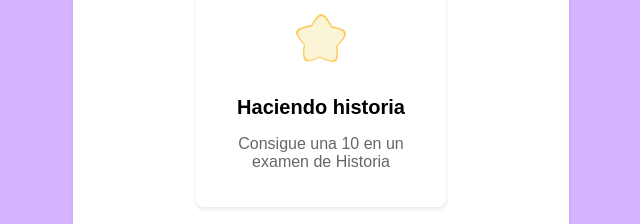
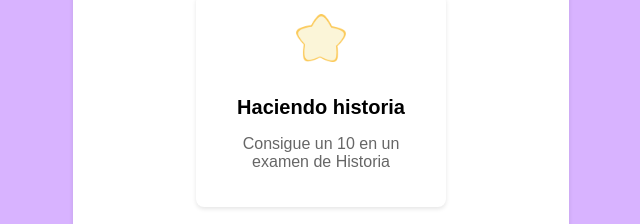
Before and after one commit to flxclm/Archie, a plain HTML site: page notas.html in a window 1280 px wide. Shown: the part 1000-1224 px from the top of the page, 319-959 px from the left. Drawn offline with Linux system fonts and the light colour scheme.

Commit message:
Update notas.html

```diff
--- a/notas.html
+++ b/notas.html
@@ -53,7 +53,7 @@
                 <div class="achievement">
                     <img src="images/star-image.png" alt="Logro 1" class="star-image">
                     <h3>Haciendo historia</h3>
-                    <p>Consigue una 10 en un examen de Historia</p>
+                    <p>Consigue un 10 en un examen de Historia</p>
                 </div>
                 <div class="achievement">
                     <img src="images/star-image.png" alt="Logro 1" class="star-image">
```
